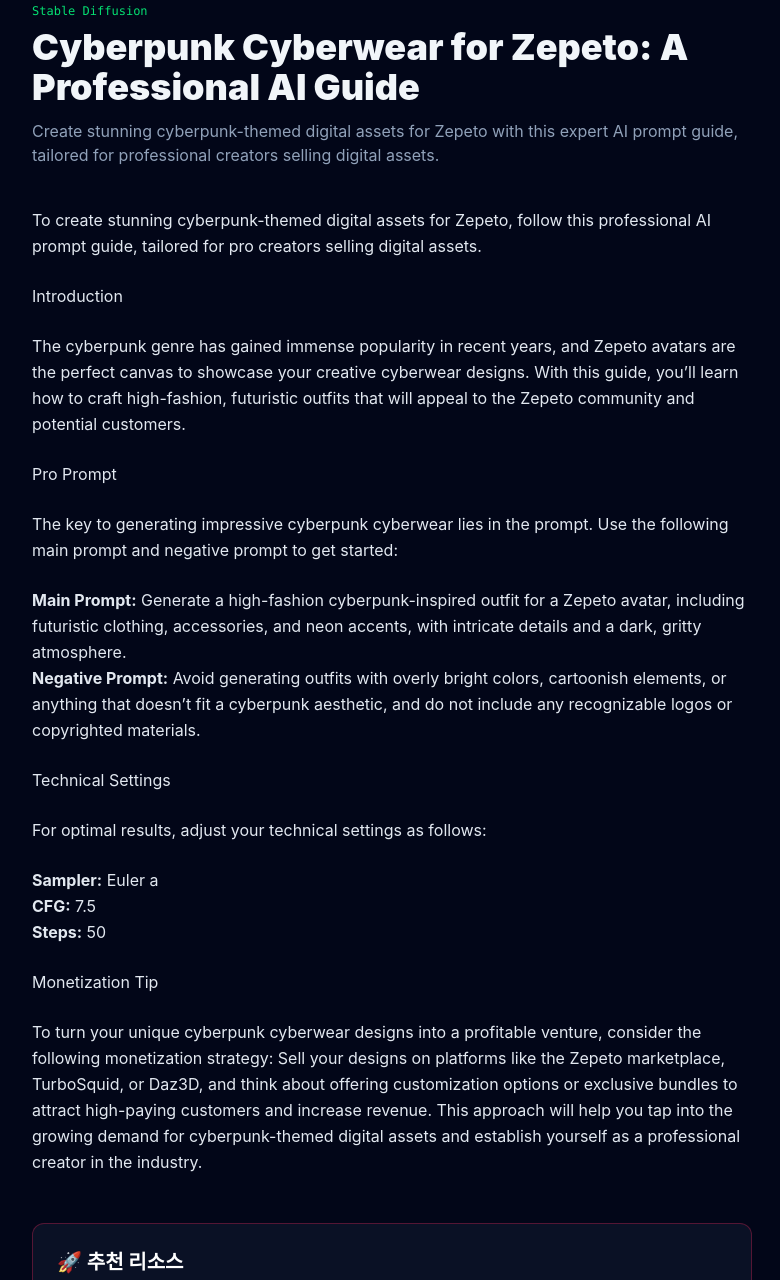
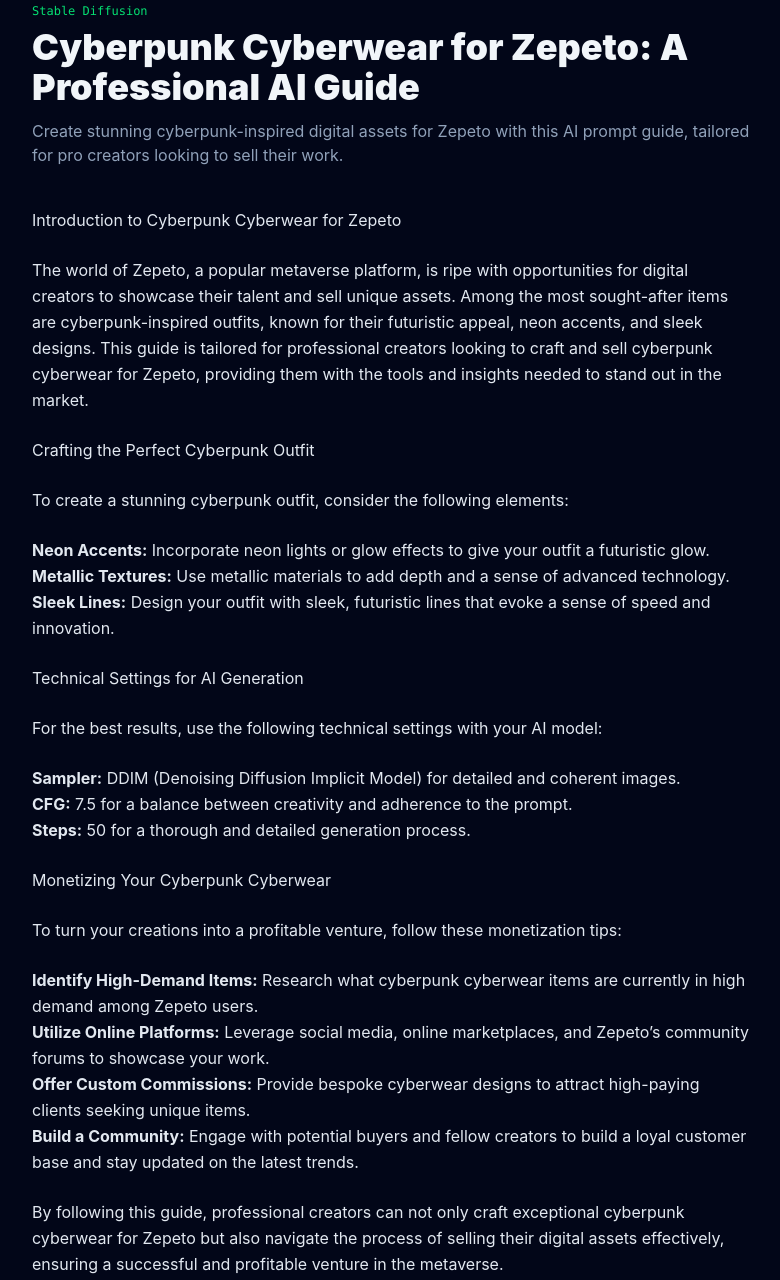
Before and after one commit to chenghun1234-dotcom/promptforge, an Astro site: page /prompts/cyberpunk-cyberwear-for-zepeto in a window 1280 px wide. Shown: the part 45-1325 px from the top of the page, without its empty margins (248-1028 px from the left). Built offline with nearby package versions, Linux system fonts and the light colour scheme; Astro itself is replaced by a stand-in of ours.

Commit message:
🚀 Auto-forged new prompts via Groq

```diff
--- a/src/content/prompts/cyberpunk-cyberwear-for-zepeto.md
+++ b/src/content/prompts/cyberpunk-cyberwear-for-zepeto.md
@@ -1,7 +1,7 @@
 ---
 title: "Cyberpunk Cyberwear for Zepeto: A Professional AI Guide"
-description: "Create stunning cyberpunk-themed digital assets for Zepeto with this expert AI prompt guide, tailored for professional creators selling digital assets."
-date: "2026-06-25T14:54:21.461319+00:00"
+description: "Create stunning cyberpunk-inspired digital assets for Zepeto with this AI prompt guide, tailored for pro creators looking to sell their work."
+date: "2026-06-25T16:41:47.032184+00:00"
 tags:
   - Cyberpunk
   - Cyberwear
@@ -9,29 +9,37 @@ tags:
   - Digital Assets
   - AI Prompt Guide
 model: "Stable Diffusion"
-prompt: "Generate a high-fashion cyberpunk-inspired outfit for a Zepeto avatar, including futuristic clothing, accessories, and neon accents, with intricate details and a dark, gritty atmosphere."
-negativePrompt: "Avoid generating outfits with overly bright colors, cartoonish elements, or anything that doesn't fit a cyberpunk aesthetic, and do not include any recognizable logos or copyrighted materials."
-sampler: "Euler a"
+prompt: "A highly detailed, futuristic cyberpunk-inspired outfit for a Zepeto character, including neon accents, metallic textures, and sleek lines, with a focus on innovative design and cutting-edge style."
+negativePrompt: "Avoid using overly simplistic designs, muted colors, or lackluster textures; refrain from incorporating elements that are not quintessentially cyberpunk, such as historical or traditional motifs."
+sampler: "DDIM"
 cfg: 7.5
 steps: 50
-monetizationTip: "Sell your unique cyberpunk cyberwear designs on platforms like the Zepeto marketplace, TurboSquid, or Daz3D, and consider offering customization options or exclusive bundles to attract high-paying customers and increase revenue."
+monetizationTip: "To successfully monetize your cyberpunk cyberwear for Zepeto, focus on creating unique, high-demand items that cater to the platform's user base. Utilize online marketplaces, social media, and Zepeto's community forums to showcase your work and connect with potential buyers. Consider offering custom commissions or exclusive bundles to attract high-paying clients and build a loyal customer base."
 ---
-To create stunning cyberpunk-themed digital assets for Zepeto, follow this professional AI prompt guide, tailored for pro creators selling digital assets.
+### Introduction to Cyberpunk Cyberwear for Zepeto
 
-### Introduction
-The cyberpunk genre has gained immense popularity in recent years, and Zepeto avatars are the perfect canvas to showcase your creative cyberwear designs. With this guide, you'll learn how to craft high-fashion, futuristic outfits that will appeal to the Zepeto community and potential customers.
+The world of Zepeto, a popular metaverse platform, is ripe with opportunities for digital creators to showcase their talent and sell unique assets. Among the most sought-after items are cyberpunk-inspired outfits, known for their futuristic appeal, neon accents, and sleek designs. This guide is tailored for professional creators looking to craft and sell cyberpunk cyberwear for Zepeto, providing them with the tools and insights needed to stand out in the market.
 
-### Pro Prompt
-The key to generating impressive cyberpunk cyberwear lies in the prompt. Use the following main prompt and negative prompt to get started:
-- **Main Prompt:** Generate a high-fashion cyberpunk-inspired outfit for a Zepeto avatar, including futuristic clothing, accessories, and neon accents, with intricate details and a dark, gritty atmosphere.
-- **Negative Prompt:** Avoid generating outfits with overly bright colors, cartoonish elements, or anything that doesn't fit a cyberpunk aesthetic, and do not include any recognizable logos or copyrighted materials.
+### Crafting the Perfect Cyberpunk Outfit
 
-### Technical Settings
-For optimal results, adjust your technical settings as follows:
-- **Sampler:** Euler a
-- **CFG:** 7.5
-- **Steps:** 50
+To create a stunning cyberpunk outfit, consider the following elements:
+- **Neon Accents:** Incorporate neon lights or glow effects to give your outfit a futuristic glow.
+- **Metallic Textures:** Use metallic materials to add depth and a sense of advanced technology.
+- **Sleek Lines:** Design your outfit with sleek, futuristic lines that evoke a sense of speed and innovation.
 
-### Monetization Tip
-To turn your unique cyberpunk cyberwear designs into a profitable venture, consider the following monetization strategy:
-Sell your designs on platforms like the Zepeto marketplace, TurboSquid, or Daz3D, and think about offering customization options or exclusive bundles to attract high-paying customers and increase revenue. This approach will help you tap into the growing demand for cyberpunk-themed digital assets and establish yourself as a professional creator in the industry.
+### Technical Settings for AI Generation
+
+For the best results, use the following technical settings with your AI model:
+- **Sampler:** DDIM (Denoising Diffusion Implicit Model) for detailed and coherent images.
+- **CFG:** 7.5 for a balance between creativity and adherence to the prompt.
+- **Steps:** 50 for a thorough and detailed generation process.
+
+### Monetizing Your Cyberpunk Cyberwear
+
+To turn your creations into a profitable venture, follow these monetization tips:
+- **Identify High-Demand Items:** Research what cyberpunk cyberwear items are currently in high demand among Zepeto users.
+- **Utilize Online Platforms:** Leverage social media, online marketplaces, and Zepeto's community forums to showcase your work.
+- **Offer Custom Commissions:** Provide bespoke cyberwear designs to attract high-paying clients seeking unique items.
+- **Build a Community:** Engage with potential buyers and fellow creators to build a loyal customer base and stay updated on the latest trends.
+
+By following this guide, professional creators can not only craft exceptional cyberpunk cyberwear for Zepeto but also navigate the process of selling their digital assets effectively, ensuring a successful and profitable venture in the metaverse.
```
